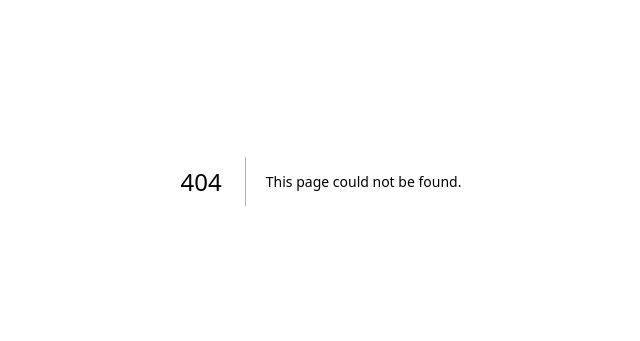
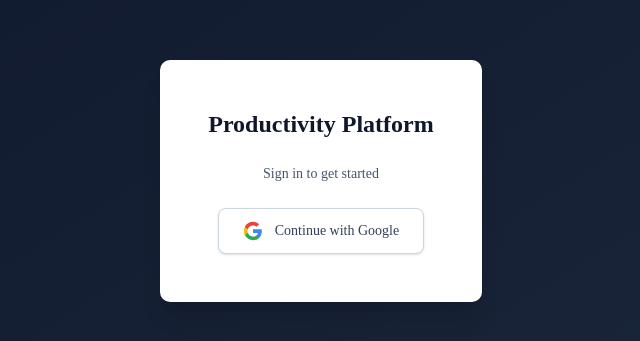
Before and after one commit to Sriharshareddy6464/productivity, a Next.js app in the folder frontend/: page /login in a window 1280 px wide. Before the commit this address had no page. Shown: the part 219-560 px from the top of the page, without its empty margins (319-959 px from the left). Built offline with nearby package versions, Linux system fonts and the light colour scheme; no server answers.

Commit message:
feat: Google OAuth login page, callback handler, and route protection middleware

```diff
--- /dev/null
+++ b/frontend/src/app/(auth)/callback/page.tsx
@@ -0,0 +1,39 @@
+"use client";
+
+import { useEffect } from "react";
+import { useRouter, useSearchParams } from "next/navigation";
+import { useStore } from "@/store";
+
+export default function CallbackPage() {
+  const router = useRouter();
+  const searchParams = useSearchParams();
+  const setUser = useStore((s) => s.setUser);
+
+  useEffect(() => {
+    const token = searchParams.get("access_token");
+    if (!token) {
+      router.push("/login");
+      return;
+    }
+
+    const userParam = searchParams.get("user");
+    if (userParam) {
+      try {
+        const user = JSON.parse(userParam);
+        setUser(user, token);
+      } catch {
+        setUser({ id: "", email: "" }, token);
+      }
+    } else {
+      setUser({ id: "", email: "" }, token);
+    }
+
+    router.push("/");
+  }, [searchParams, router, setUser]);
+
+  return (
+    <div className="flex min-h-screen items-center justify-center bg-gradient-to-br from-slate-900 to-slate-800">
+      <p className="text-white">Signing you in...</p>
+    </div>
+  );
+}
--- /dev/null
+++ b/frontend/src/app/(auth)/login/page.tsx
@@ -0,0 +1,44 @@
+"use client";
+
+import api from "@/lib/api";
+
+export default function LoginPage() {
+  const handleGoogleLogin = async () => {
+    const res = await api.get("/auth/google");
+    const { auth_url } = res.data;
+    window.location.href = auth_url;
+  };
+
+  return (
+    <div className="flex min-h-screen items-center justify-center bg-gradient-to-br from-slate-900 to-slate-800">
+      <div className="flex flex-col items-center gap-6 rounded-lg bg-white p-12 shadow-xl">
+        <h1 className="text-2xl font-bold text-slate-900">Productivity Platform</h1>
+        <p className="text-sm text-slate-600">Sign in to get started</p>
+        <button
+          onClick={handleGoogleLogin}
+          className="flex items-center gap-3 rounded-md border border-slate-300 bg-white px-6 py-3 text-sm font-medium text-slate-700 shadow-sm hover:bg-slate-50"
+        >
+          <svg className="h-5 w-5" viewBox="0 0 24 24">
+            <path
+              d="M22.56 12.25c0-.78-.07-1.53-.2-2.25H12v4.26h5.92a5.06 5.06 0 01-2.2 3.32v2.77h3.57c2.08-1.92 3.28-4.74 3.28-8.1z"
+              fill="#4285F4"
+            />
+            <path
+              d="M12 23c2.97 0 5.46-.98 7.28-2.66l-3.57-2.77c-.98.66-2.23 1.06-3.71 1.06-2.86 0-5.29-1.93-6.16-4.53H2.18v2.84C3.99 20.53 7.7 23 12 23z"
+              fill="#34A853"
+            />
+            <path
+              d="M5.84 14.09c-.22-.66-.35-1.36-.35-2.09s.13-1.43.35-2.09V7.07H2.18C1.43 8.55 1 10.22 1 12s.43 3.45 1.18 4.93l2.85-2.22.81-.62z"
+              fill="#FBBC05"
+            />
+            <path
+              d="M12 5.38c1.62 0 3.06.56 4.21 1.64l3.15-3.15C17.45 2.09 14.97 1 12 1 7.7 1 3.99 3.47 2.18 7.07l3.66 2.84c.87-2.6 3.3-4.53 6.16-4.53z"
+              fill="#EA4335"
+            />
+          </svg>
+          Continue with Google
+        </button>
+      </div>
+    </div>
+  );
+}
--- /dev/null
+++ b/frontend/src/middleware.ts
@@ -0,0 +1,24 @@
+import { NextResponse } from "next/server";
+import type { NextRequest } from "next/server";
+
+const publicPaths = ["/login", "/callback"];
+
+export function middleware(request: NextRequest) {
+  const token = request.cookies.get("token")?.value || "";
+  const { pathname } = request.nextUrl;
+
+  const isPublic = publicPaths.some((p) => pathname.startsWith(p));
+  if (isPublic) {
+    return NextResponse.next();
+  }
+
+  if (!token && pathname.startsWith("/app")) {
+    return NextResponse.redirect(new URL("/login", request.url));
+  }
+
+  return NextResponse.next();
+}
+
+export const config = {
+  matcher: ["/((?!_next/static|_next/image|favicon.ico).*)"],
+};
```
